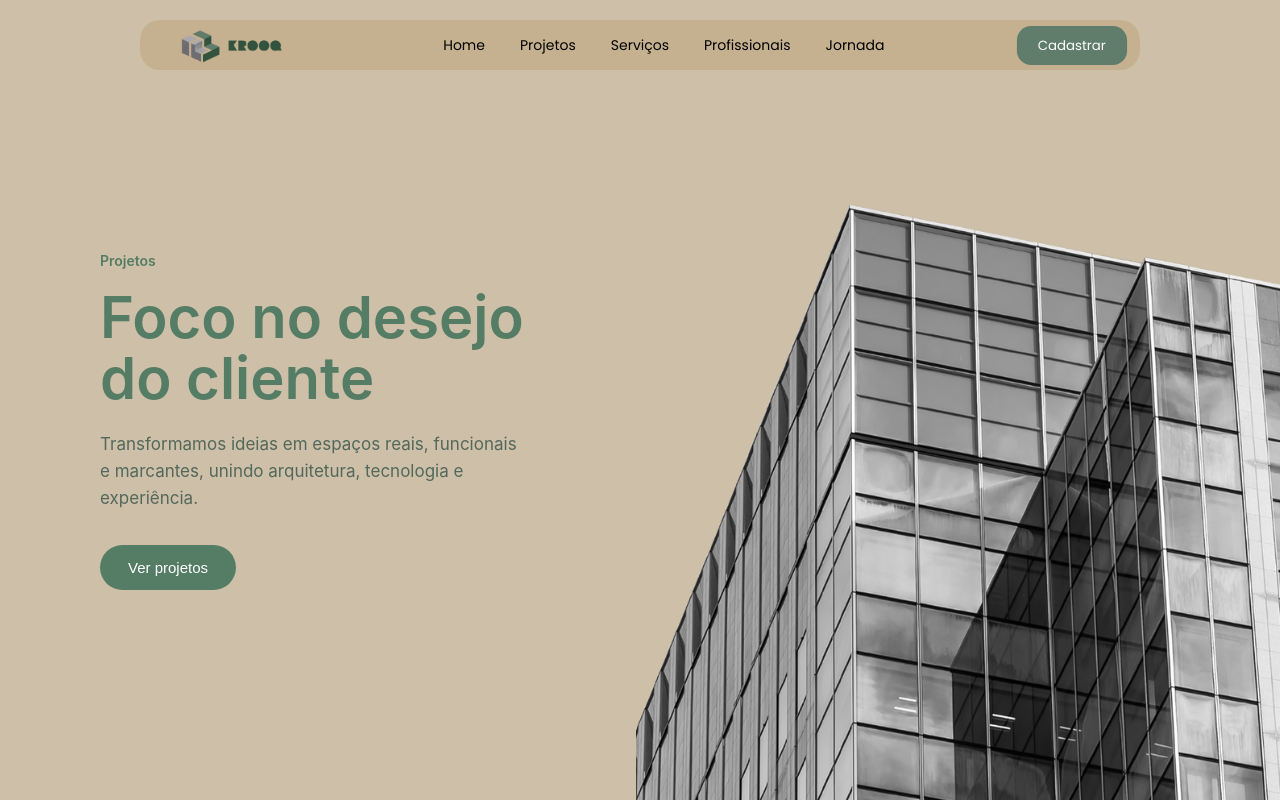
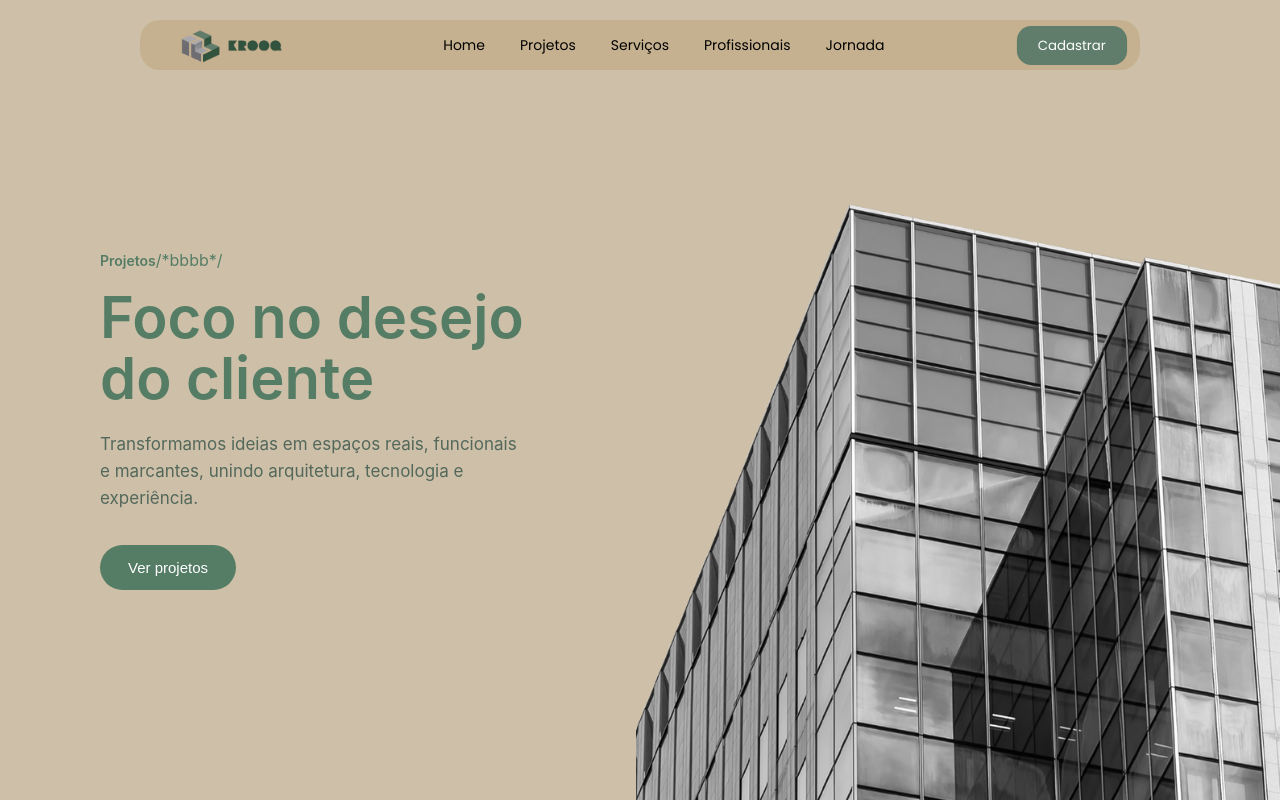
Before and after one commit to KROOQOFC/Front-End-KROOQ, a React (Vite) app in the folder krooq/: page /projetos in a window 1280 px wide. Shown: the top 800 px of the page. Built offline with nearby package versions, Linux system fonts and the light colour scheme.

Commit message:
testecomentario

```diff
--- a/krooq/src/components/ProjetoHero/ProjetoHero.jsx
+++ b/krooq/src/components/ProjetoHero/ProjetoHero.jsx
@@ -7,7 +7,7 @@ function ProjetoHero() {
       <div className="projeto-hero-container">
         <div className="projeto-hero-texto">
           <span className="projeto-tag">Projetos</span>
-
+        /*bbbb*/
           <h1>
             Foco no desejo <br />
             do cliente
```
